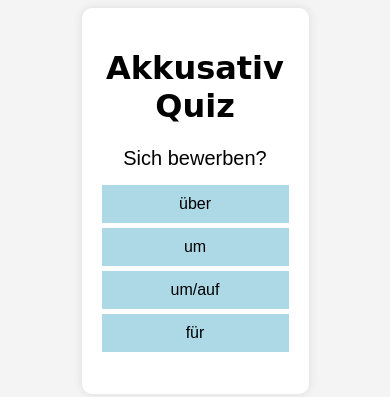
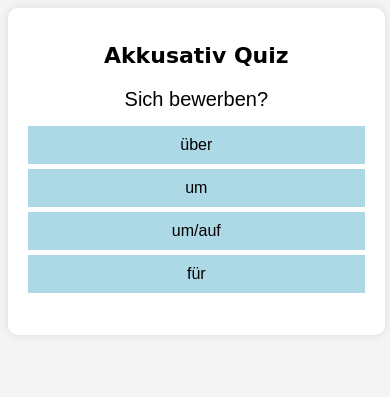
Before and after one commit to Sultani-Ali/Akkquiz, a plain HTML site: page index.html in a window 390 px wide. Drawn offline with Linux system fonts and the light colour scheme.

Commit message:
Update index.html

```diff
--- a/index.html
+++ b/index.html
@@ -5,7 +5,8 @@
     <meta name="viewport" content="width=device-width, initial-scale=1.0">
     <title>Akkusative Verben + Präposition</title>
     <style>
-        h1{font-family:cursive;
+        h1{
+            font-family: cursive;
         }
         body {
             font-family: Arial, sans-serif;
@@ -20,6 +21,14 @@
             border-radius: 10px;
             box-shadow: 0 0 10px rgba(0, 0, 0, 0.1);
         }
+        @media (max-width: 600px) {
+    .container {
+        width: 90%; /* Adjusts width for small screens */
+    }
+    h1 {
+        font-size: 22px; /* Adjusts heading size */
+    }
+}
         .question {
             font-size: 20px;
             margin-bottom: 15px;
@@ -80,28 +89,28 @@
             { question: "Aufpassen?", options: ["auf", "für", "über", "um"], answer: "auf" },
             { question: "Sich ärgern?", options: ["auf/um", "auf", "über", "um"], answer: "über" },
             { question: "Sich beschweren?", options: ["auf", "für", "über", "um"], answer: "über" },
-            { question: "Sich bewerben?", options: ["über", "für", "um/auf", "um"], answer: "auf/um" },
+            { question: "Sich bewerben?", options: ["über", "für", "um/auf", "um"], answer: "um/auf" },
             { question: "Bitten?", options: ["auf", "für", "über", "um"], answer: "um" },
             { question: "Denken?", options: ["auf", "an", "über", "um"], answer: "an" },
             { question: "Diskutieren?", options: ["auf", "für", "über", "um"], answer: "über" },
             { question: "Sich engagieren?", options: ["auf", "für", "über", "um"], answer: "für" },
             { question: "Sich entscheiden", options: ["auf", "für", "über", "um"], answer: "für" },
             { question: "Sich entschuldigen?", options: ["auf", "für", "über", "um"], answer: "für" },
-            { question: "Sich erinneren?", options: ["auf", "für", "über", "an"], answer: "an" },
+            { question: "Sich erinnren?", options: ["auf", "für", "über", "an"], answer: "an" },
             { question: "Sich freuen?", options: ["auf/um", "für", "über", "auf/über"], answer: "auf/über" },
             { question: "Sich gewöhnen?", options: ["auf", "für", "an", "um"], answer: "an" },
             { question: "Sich informieren?", options: ["auf", "für", "über", "um"], answer: "über" },
             { question: "Sich interessieren?", options: ["auf", "für", "über", "um"], answer: "für" },
-            { question: "Sich kummern?", options: ["auf", "für", "über", "um"], answer: "um" },
-            { question: "Lacheln?", options: ["auf", "an", "über", "um"], answer: "über" },
+            { question: "Sich kümmern?", options: ["auf", "für", "über", "um"], answer: "um" },
+            { question: "Lächeln?", options: ["auf", "an", "über", "um"], answer: "über" },
             { question: "Nachdenken?", options: ["auf", "für", "über", "an"], answer: "über" },
             { question: "Reden?", options: ["auf", "für", "über", "um"], answer: "über" },
-            { question: "Sprecehn?", options: ["auf", "für", "über", "in"], answer: "über" },
+            { question: "Sprechen?", options: ["auf", "für", "über", "in"], answer: "über" },
             { question: "Sich streiten?", options: ["auf", "für", "über", "um"], answer: "über" },
             { question: "Sich unterhalten?", options: ["auf", "für", "über", "um"], answer: "über" },
             { question: "Sich verlassen?", options: ["auf", "für", "über", "um"], answer: "auf" },
             { question: "Sich verlieben?", options: ["auf", "für", "über", "in"], answer: "in" },
-            { question: "Sich vorbreiten?", options: ["auf", "für", "über", "um"], answer: "auf" },
+            { question: "Sich vorbereiten?", options: ["auf", "für", "über", "um"], answer: "auf" },
             { question: "Warten?", options: ["auf", "für", "über", "um"], answer: "auf" },
 
 
```
